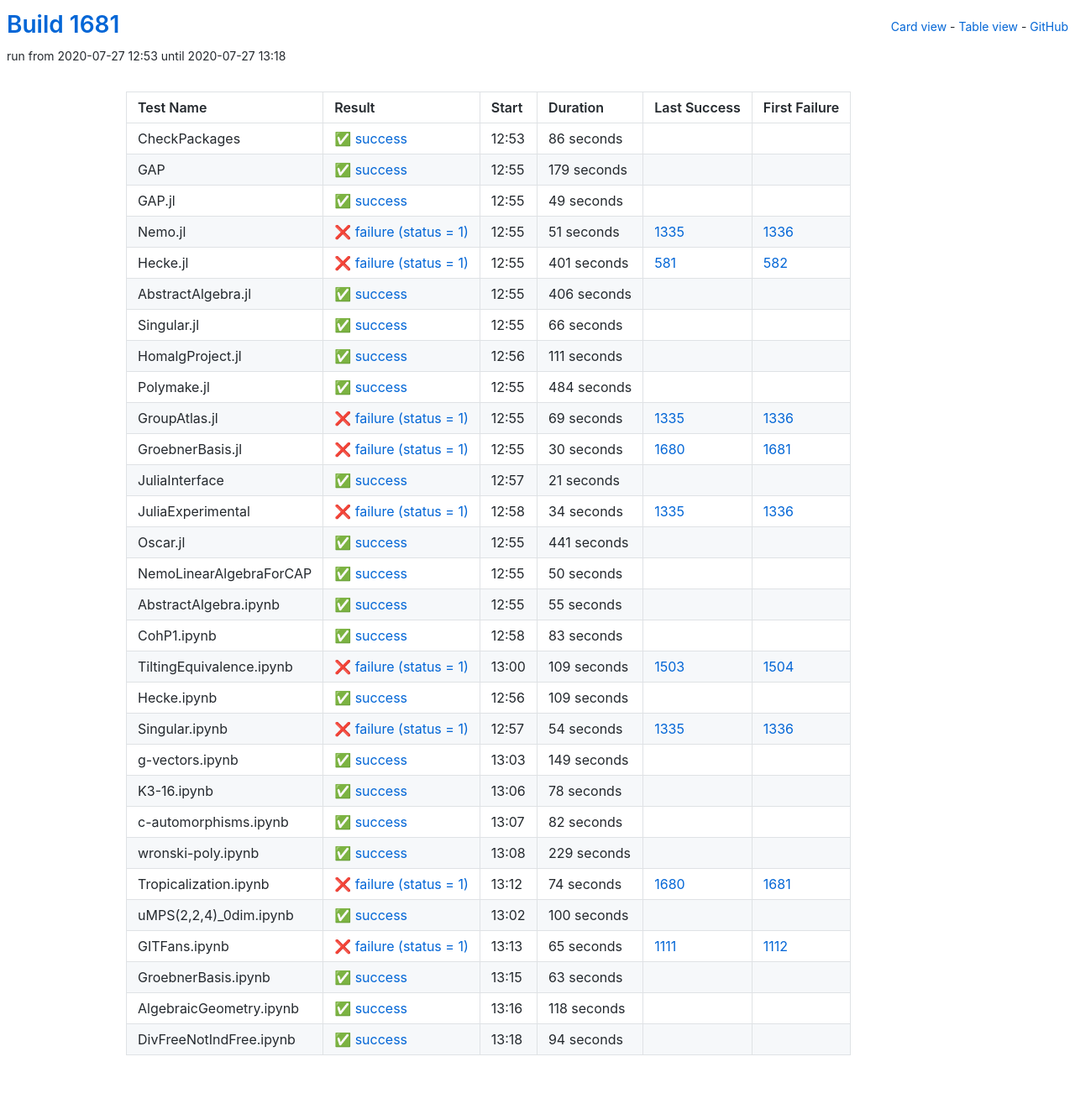
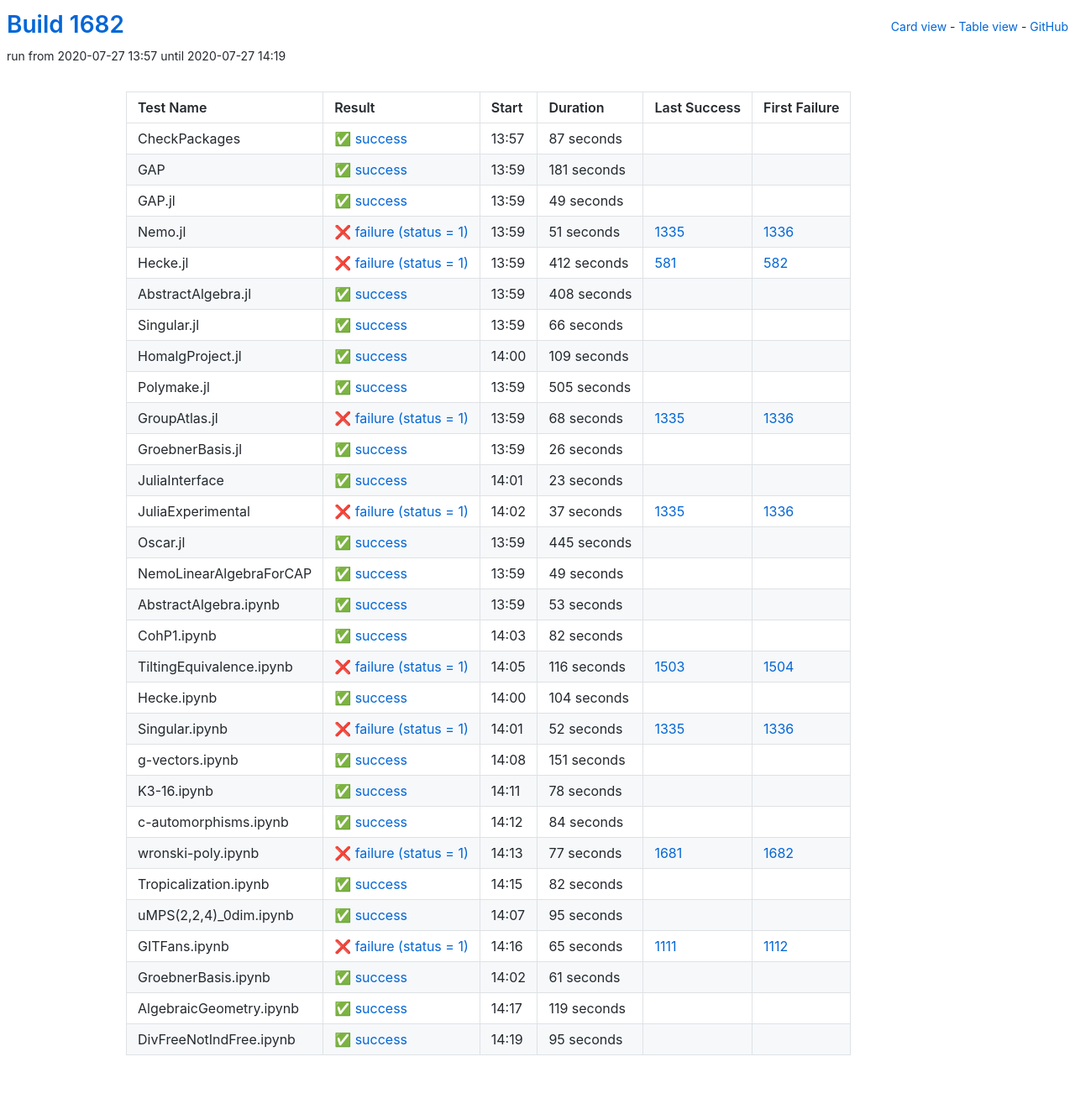
Before and after one commit to oscar-system/oscar-ci-status-1.4, a Jekyll site: the page built from table.html, in a window 1280 px wide. Shown: the whole page at 84% size. Built offline with Jekyll 4.4.1, drawn with Linux system fonts in a browser that asks for light colours.

Commit message:
Build #1682

```diff
--- a/_data/ci.yml
+++ b/_data/ci.yml
@@ -1,6 +1,6 @@
 ---
-build: 1681
-build_url: https://oscarci.mathematik.uni-kl.de/job/oscar-julia-1.4/1681/
+build: 1682
+build_url: https://oscarci.mathematik.uni-kl.de/job/oscar-julia-1.4/1682/
 job: oscar-julia-1.4
 organization: oscar-system
 repo: oscar-ci-status-1.4
@@ -8,32 +8,32 @@ repourl: https://github.com/oscar-system/oscar-ci-status-1.4
 tests:
 - name: CheckPackages
   id: checkpackages
-  log: https://oscarci.mathematik.uni-kl.de/job/oscar-julia-1.4/1681/artifact/logs/build-1681/CheckPackages.log
-  start: 2020-07-27 12:53
+  log: https://oscarci.mathematik.uni-kl.de/job/oscar-julia-1.4/1682/artifact/logs/build-1682/CheckPackages.log
+  start: 2020-07-27 13:57
   success: true
   exitcode: 0
   status: success
-  duration: 86
+  duration: 87
   last_success: false
   last_success_url:
   first_failure: false
   first_failure_url:
 - name: GAP
   id: gap
-  log: https://oscarci.mathematik.uni-kl.de/job/oscar-julia-1.4/1681/artifact/logs/build-1681/GAP.log
-  start: 2020-07-27 12:55
+  log: https://oscarci.mathematik.uni-kl.de/job/oscar-julia-1.4/1682/artifact/logs/build-1682/GAP.log
+  start: 2020-07-27 13:59
   success: true
   exitcode: 0
   status: success
-  duration: 179
+  duration: 181
   last_success: false
   last_success_url:
   first_failure: false
   first_failure_url:
 - name: GAP.jl
   id: gap-jl
-  log: https://oscarci.mathematik.uni-kl.de/job/oscar-julia-1.4/1681/artifact/logs/build-1681/GAP.jl.log
-  start: 2020-07-27 12:55
+  log: https://oscarci.mathematik.uni-kl.de/job/oscar-julia-1.4/1682/artifact/logs/build-1682/GAP.jl.log
+  start: 2020-07-27 13:59
   success: true
   exitcode: 0
   status: success
@@ -44,8 +44,8 @@ tests:
   first_failure_url:
 - name: Nemo.jl
   id: nemo-jl
-  log: https://oscarci.mathematik.uni-kl.de/job/oscar-julia-1.4/1681/artifact/logs/build-1681/Nemo.jl.log
-  start: 2020-07-27 12:55
+  log: https://oscarci.mathematik.uni-kl.de/job/oscar-julia-1.4/1682/artifact/logs/build-1682/Nemo.jl.log
+  start: 2020-07-27 13:59
   success: false
   exitcode: 1
   status: failure
@@ -56,32 +56,32 @@ tests:
   first_failure_url: https://oscarci.mathematik.uni-kl.de/job/oscar-julia-1.4/1336/
 - name: Hecke.jl
   id: hecke-jl
-  log: https://oscarci.mathematik.uni-kl.de/job/oscar-julia-1.4/1681/artifact/logs/build-1681/Hecke.jl.log
-  start: 2020-07-27 12:55
+  log: https://oscarci.mathematik.uni-kl.de/job/oscar-julia-1.4/1682/artifact/logs/build-1682/Hecke.jl.log
+  start: 2020-07-27 13:59
   success: false
   exitcode: 1
   status: failure
-  duration: 401
+  duration: 412
   last_success: 581
   last_success_url: https://oscarci.mathematik.uni-kl.de/job/oscar-julia-1.4/581/
   first_failure: 582
   first_failure_url: https://oscarci.mathematik.uni-kl.de/job/oscar-julia-1.4/582/
 - name: AbstractAlgebra.jl
   id: abstractalgebra-jl
-  log: https://oscarci.mathematik.uni-kl.de/job/oscar-julia-1.4/1681/artifact/logs/build-1681/AbstractAlgebra.jl.log
-  start: 2020-07-27 12:55
+  log: https://oscarci.mathematik.uni-kl.de/job/oscar-julia-1.4/1682/artifact/logs/build-1682/AbstractAlgebra.jl.log
+  start: 2020-07-27 13:59
   success: true
   exitcode: 0
   status: success
-  duration: 406
+  duration: 408
   last_success: false
   last_success_url:
   first_failure: false
   first_failure_url:
 - name: Singular.jl
   id: singular-jl
-  log: https://oscarci.mathematik.uni-kl.de/job/oscar-julia-1.4/1681/artifact/logs/build-1681/Singular.jl.log
-  start: 2020-07-27 12:55
+  log: https://oscarci.mathematik.uni-kl.de/job/oscar-julia-1.4/1682/artifact/logs/build-1682/Singular.jl.log
+  start: 2020-07-27 13:59
   success: true
   exitcode: 0
   status: success
@@ -92,140 +92,8 @@ tests:
   first_failure_url:
 - name: HomalgProject.jl
   id: homalgproject-jl
-  log: https://oscarci.mathematik.uni-kl.de/job/oscar-julia-1.4/1681/artifact/logs/build-1681/HomalgProject.jl.log
-  start: 2020-07-27 12:56
-  success: true
-  exitcode: 0
-  status: success
-  duration: 111
-  last_success: false
-  last_success_url:
-  first_failure: false
-  first_failure_url:
-- name: Polymake.jl
-  id: polymake-jl
-  log: https://oscarci.mathematik.uni-kl.de/job/oscar-julia-1.4/1681/artifact/logs/build-1681/Polymake.jl.log
-  start: 2020-07-27 12:55
-  success: true
-  exitcode: 0
-  status: success
-  duration: 484
-  last_success: false
-  last_success_url:
-  first_failure: false
-  first_failure_url:
-- name: GroupAtlas.jl
-  id: groupatlas-jl
-  log: https://oscarci.mathematik.uni-kl.de/job/oscar-julia-1.4/1681/artifact/logs/build-1681/GroupAtlas.jl.log
-  start: 2020-07-27 12:55
-  success: false
-  exitcode: 1
-  status: failure
-  duration: 69
-  last_success: 1335
-  last_success_url: https://oscarci.mathematik.uni-kl.de/job/oscar-julia-1.4/1335/
-  first_failure: 1336
-  first_failure_url: https://oscarci.mathematik.uni-kl.de/job/oscar-julia-1.4/1336/
-- name: GroebnerBasis.jl
-  id: groebnerbasis-jl
-  log: https://oscarci.mathematik.uni-kl.de/job/oscar-julia-1.4/1681/artifact/logs/build-1681/GroebnerBasis.jl.log
-  start: 2020-07-27 12:55
-  success: false
-  exitcode: 1
-  status: failure
-  duration: 30
-  last_success: 1680
-  last_success_url: https://oscarci.mathematik.uni-kl.de/job/oscar-julia-1.4/1680/
-  first_failure: 1681
-  first_failure_url: https://oscarci.mathematik.uni-kl.de/job/oscar-julia-1.4/1681/
-- name: JuliaInterface
-  id: juliainterface
-  log: https://oscarci.mathematik.uni-kl.de/job/oscar-julia-1.4/1681/artifact/logs/build-1681/JuliaInterface.log
-  start: 2020-07-27 12:57
-  success: true
-  exitcode: 0
-  status: success
-  duration: 21
-  last_success: false
-  last_success_url:
-  first_failure: false
-  first_failure_url:
-- name: JuliaExperimental
-  id: juliaexperimental
-  log: https://oscarci.mathematik.uni-kl.de/job/oscar-julia-1.4/1681/artifact/logs/build-1681/JuliaExperimental.log
-  start: 2020-07-27 12:58
-  success: false
-  exitcode: 1
-  status: failure
-  duration: 34
-  last_success: 1335
-  last_success_url: https://oscarci.mathematik.uni-kl.de/job/oscar-julia-1.4/1335/
-  first_failure: 1336
-  first_failure_url: https://oscarci.mathematik.uni-kl.de/job/oscar-julia-1.4/1336/
-- name: Oscar.jl
-  id: oscar-jl
-  log: https://oscarci.mathematik.uni-kl.de/job/oscar-julia-1.4/1681/artifact/logs/build-1681/Oscar.jl.log
-  start: 2020-07-27 12:55
-  success: true
-  exitcode: 0
-  status: success
-  duration: 441
-  last_success: false
-  last_success_url:
-  first_failure: false
-  first_failure_url:
-- name: NemoLinearAlgebraForCAP
-  id: nemolinearalgebraforcap
-  log: https://oscarci.mathematik.uni-kl.de/job/oscar-julia-1.4/1681/artifact/logs/build-1681/NemoLinearAlgebraForCAP.log
-  start: 2020-07-27 12:55
-  success: true
-  exitcode: 0
-  status: success
-  duration: 50
-  last_success: false
-  last_success_url:
-  first_failure: false
-  first_failure_url:
-- name: AbstractAlgebra.ipynb
-  id: abstractalgebra-ipynb
-  log: https://oscarci.mathematik.uni-kl.de/job/oscar-julia-1.4/1681/artifact/logs/build-1681/AbstractAlgebra.ipynb.log
-  start: 2020-07-27 12:55
-  success: true
-  exitcode: 0
-  status: success
-  duration: 55
-  last_success: false
-  last_success_url:
-  first_failure: false
-  first_failure_url:
-- name: CohP1.ipynb
-  id: cohp1-ipynb
-  log: https://oscarci.mathematik.uni-kl.de/job/oscar-julia-1.4/1681/artifact/logs/build-1681/CohP1.ipynb.log
-  start: 2020-07-27 12:58
-  success: true
-  exitcode: 0
-  status: success
-  duration: 83
-  last_success: false
-  last_success_url:
-  first_failure: false
-  first_failure_url:
-- name: TiltingEquivalence.ipynb
-  id: tiltingequivalence-ipynb
-  log: https://oscarci.mathematik.uni-kl.de/job/oscar-julia-1.4/1681/artifact/logs/build-1681/TiltingEquivalence.ipynb.log
-  start: 2020-07-27 13:00
-  success: false
-  exitcode: 1
-  status: failure
-  duration: 109
-  last_success: 1503
-  last_success_url: https://oscarci.mathematik.uni-kl.de/job/oscar-julia-1.4/1503/
-  first_failure: 1504
-  first_failure_url: https://oscarci.mathematik.uni-kl.de/job/oscar-julia-1.4/1504/
-- name: Hecke.ipynb
-  id: hecke-ipynb
-  log: https://oscarci.mathematik.uni-kl.de/job/oscar-julia-1.4/1681/artifact/logs/build-1681/Hecke.ipynb.log
-  start: 2020-07-27 12:56
+  log: https://oscarci.mathematik.uni-kl.de/job/oscar-julia-1.4/1682/artifact/logs/build-1682/HomalgProject.jl.log
+  start: 2020-07-27 14:00
   success: true
   exitcode: 0
   status: success
@@ -234,34 +102,166 @@ tests:
   last_success_url:
   first_failure: false
   first_failure_url:
-- name: Singular.ipynb
-  id: singular-ipynb
-  log: https://oscarci.mathematik.uni-kl.de/job/oscar-julia-1.4/1681/artifact/logs/build-1681/Singular.ipynb.log
-  start: 2020-07-27 12:57
+- name: Polymake.jl
+  id: polymake-jl
+  log: https://oscarci.mathematik.uni-kl.de/job/oscar-julia-1.4/1682/artifact/logs/build-1682/Polymake.jl.log
+  start: 2020-07-27 13:59
+  success: true
+  exitcode: 0
+  status: success
+  duration: 505
+  last_success: false
+  last_success_url:
+  first_failure: false
+  first_failure_url:
+- name: GroupAtlas.jl
+  id: groupatlas-jl
+  log: https://oscarci.mathematik.uni-kl.de/job/oscar-julia-1.4/1682/artifact/logs/build-1682/GroupAtlas.jl.log
+  start: 2020-07-27 13:59
   success: false
   exitcode: 1
   status: failure
-  duration: 54
+  duration: 68
+  last_success: 1335
+  last_success_url: https://oscarci.mathematik.uni-kl.de/job/oscar-julia-1.4/1335/
+  first_failure: 1336
+  first_failure_url: https://oscarci.mathematik.uni-kl.de/job/oscar-julia-1.4/1336/
+- name: GroebnerBasis.jl
+  id: groebnerbasis-jl
+  log: https://oscarci.mathematik.uni-kl.de/job/oscar-julia-1.4/1682/artifact/logs/build-1682/GroebnerBasis.jl.log
+  start: 2020-07-27 13:59
+  success: true
+  exitcode: 0
+  status: success
+  duration: 26
+  last_success: false
+  last_success_url:
+  first_failure: false
+  first_failure_url:
+- name: JuliaInterface
+  id: juliainterface
+  log: https://oscarci.mathematik.uni-kl.de/job/oscar-julia-1.4/1682/artifact/logs/build-1682/JuliaInterface.log
+  start: 2020-07-27 14:01
+  success: true
+  exitcode: 0
+  status: success
+  duration: 23
+  last_success: false
+  last_success_url:
+  first_failure: false
+  first_failure_url:
+- name: JuliaExperimental
+  id: juliaexperimental
+  log: https://oscarci.mathematik.uni-kl.de/job/oscar-julia-1.4/1682/artifact/logs/build-1682/JuliaExperimental.log
+  start: 2020-07-27 14:02
+  success: false
+  exitcode: 1
+  status: failure
+  duration: 37
+  last_success: 1335
+  last_success_url: https://oscarci.mathematik.uni-kl.de/job/oscar-julia-1.4/1335/
+  first_failure: 1336
+  first_failure_url: https://oscarci.mathematik.uni-kl.de/job/oscar-julia-1.4/1336/
+- name: Oscar.jl
+  id: oscar-jl
+  log: https://oscarci.mathematik.uni-kl.de/job/oscar-julia-1.4/1682/artifact/logs/build-1682/Oscar.jl.log
+  start: 2020-07-27 13:59
+  success: true
+  exitcode: 0
+  status: success
+  duration: 445
+  last_success: false
+  last_success_url:
+  first_failure: false
+  first_failure_url:
+- name: NemoLinearAlgebraForCAP
+  id: nemolinearalgebraforcap
+  log: https://oscarci.mathematik.uni-kl.de/job/oscar-julia-1.4/1682/artifact/logs/build-1682/NemoLinearAlgebraForCAP.log
+  start: 2020-07-27 13:59
+  success: true
+  exitcode: 0
+  status: success
+  duration: 49
+  last_success: false
+  last_success_url:
+  first_failure: false
+  first_failure_url:
+- name: AbstractAlgebra.ipynb
+  id: abstractalgebra-ipynb
+  log: https://oscarci.mathematik.uni-kl.de/job/oscar-julia-1.4/1682/artifact/logs/build-1682/AbstractAlgebra.ipynb.log
+  start: 2020-07-27 13:59
+  success: true
+  exitcode: 0
+  status: success
+  duration: 53
+  last_success: false
+  last_success_url:
+  first_failure: false
+  first_failure_url:
+- name: CohP1.ipynb
+  id: cohp1-ipynb
+  log: https://oscarci.mathematik.uni-kl.de/job/oscar-julia-1.4/1682/artifact/logs/build-1682/CohP1.ipynb.log
+  start: 2020-07-27 14:03
+  success: true
+  exitcode: 0
+  status: success
+  duration: 82
+  last_success: false
+  last_success_url:
+  first_failure: false
+  first_failure_url:
+- name: TiltingEquivalence.ipynb
+  id: tiltingequivalence-ipynb
+  log: https://oscarci.mathematik.uni-kl.de/job/oscar-julia-1.4/1682/artifact/logs/build-1682/TiltingEquivalence.ipynb.log
+  start: 2020-07-27 14:05
+  success: false
+  exitcode: 1
+  status: failure
+  duration: 116
+  last_success: 1503
+  last_success_url: https://oscarci.mathematik.uni-kl.de/job/oscar-julia-1.4/1503/
+  first_failure: 1504
+  first_failure_url: https://oscarci.mathematik.uni-kl.de/job/oscar-julia-1.4/1504/
+- name: Hecke.ipynb
+  id: hecke-ipynb
+  log: https://oscarci.mathematik.uni-kl.de/job/oscar-julia-1.4/1682/artifact/logs/build-1682/Hecke.ipynb.log
+  start: 2020-07-27 14:00
+  success: true
+  exitcode: 0
+  status: success
+  duration: 104
+  last_success: false
+  last_success_url:
+  first_failure: false
+  first_failure_url:
+- name: Singular.ipynb
+  id: singular-ipynb
+  log: https://oscarci.mathematik.uni-kl.de/job/oscar-julia-1.4/1682/artifact/logs/build-1682/Singular.ipynb.log
+  start: 2020-07-27 14:01
+  success: false
+  exitcode: 1
+  status: failure
+  duration: 52
   last_success: 1335
   last_success_url: https://oscarci.mathematik.uni-kl.de/job/oscar-julia-1.4/1335/
   first_failure: 1336
   first_failure_url: https://oscarci.mathematik.uni-kl.de/job/oscar-julia-1.4/1336/
 - name: g-vectors.ipynb
   id: g-vectors-ipynb
-  log: https://oscarci.mathematik.uni-kl.de/job/oscar-julia-1.4/1681/artifact/logs/build-1681/g-vectors.ipynb.log
-  start: 2020-07-27 13:03
+  log: https://oscarci.mathematik.uni-kl.de/job/oscar-julia-1.4/1682/artifact/logs/build-1682/g-vectors.ipynb.log
+  start: 2020-07-27 14:08
   success: true
   exitcode: 0
   status: success
-  duration: 149
+  duration: 151
   last_success: false
   last_success_url:
   first_failure: false
   first_failure_url:
 - name: K3-16.ipynb
   id: k3-16-ipynb
-  log: https://oscarci.mathematik.uni-kl.de/job/oscar-julia-1.4/1681/artifact/logs/build-1681/K3-16.ipynb.log
-  start: 2020-07-27 13:06
+  log: https://oscarci.mathematik.uni-kl.de/job/oscar-julia-1.4/1682/artifact/logs/build-1682/K3-16.ipynb.log
+  start: 2020-07-27 14:11
   success: true
   exitcode: 0
   status: success
@@ -272,8 +272,32 @@ tests:
   first_failure_url:
 - name: c-automorphisms.ipynb
   id: c-automorphisms-ipynb
-  log: https://oscarci.mathematik.uni-kl.de/job/oscar-julia-1.4/1681/artifact/logs/build-1681/c-automorphisms.ipynb.log
-  start: 2020-07-27 13:07
+  log: https://oscarci.mathematik.uni-kl.de/job/oscar-julia-1.4/1682/artifact/logs/build-1682/c-automorphisms.ipynb.log
+  start: 2020-07-27 14:12
+  success: true
+  exitcode: 0
+  status: success
+  duration: 84
+  last_success: false
+  last_success_url:
+  first_failure: false
+  first_failure_url:
+- name: wronski-poly.ipynb
+  id: wronski-poly-ipynb
+  log: https://oscarci.mathematik.uni-kl.de/job/oscar-julia-1.4/1682/artifact/logs/build-1682/wronski-poly.ipynb.log
+  start: 2020-07-27 14:13
+  success: false
+  exitcode: 1
+  status: failure
+  duration: 77
+  last_success: 1681
+  last_success_url: https://oscarci.mathematik.uni-kl.de/job/oscar-julia-1.4/1681/
+  first_failure: 1682
+  first_failure_url: https://oscarci.mathematik.uni-kl.de/job/oscar-julia-1.4/1682/
+- name: Tropicalization.ipynb
+  id: tropicalization-ipynb
+  log: https://oscarci.mathematik.uni-kl.de/job/oscar-julia-1.4/1682/artifact/logs/build-1682/Tropicalization.ipynb.log
+  start: 2020-07-27 14:15
   success: true
   exitcode: 0
   status: success
@@ -282,46 +306,22 @@ tests:
   last_success_url:
   first_failure: false
   first_failure_url:
-- name: wronski-poly.ipynb
-  id: wronski-poly-ipynb
-  log: https://oscarci.mathematik.uni-kl.de/job/oscar-julia-1.4/1681/artifact/logs/build-1681/wronski-poly.ipynb.log
-  start: 2020-07-27 13:08
+- name: uMPS(2,2,4)_0dim.ipynb
+  id: umps-2-2-4-0dim-ipynb
+  log: https://oscarci.mathematik.uni-kl.de/job/oscar-julia-1.4/1682/artifact/logs/build-1682/uMPS-2-2-4-_0dim.ipynb.log
+  start: 2020-07-27 14:07
   success: true
   exitcode: 0
   status: success
-  duration: 229
-  last_success: false
-  last_success_url:
-  first_failure: false
-  first_failure_url:
-- name: Tropicalization.ipynb
-  id: tropicalization-ipynb
-  log: https://oscarci.mathematik.uni-kl.de/job/oscar-julia-1.4/1681/artifact/logs/build-1681/Tropicalization.ipynb.log
-  start: 2020-07-27 13:12
-  success: false
-  exitcode: 1
-  status: failure
-  duration: 74
-  last_success: 1680
-  last_success_url: https://oscarci.mathematik.uni-kl.de/job/oscar-julia-1.4/1680/
-  first_failure: 1681
-  first_failure_url: https://oscarci.mathematik.uni-kl.de/job/oscar-julia-1.4/1681/
-- name: uMPS(2,2,4)_0dim.ipynb
-  id: umps-2-2-4-0dim-ipynb
-  log: https://oscarci.mathematik.uni-kl.de/job/oscar-julia-1.4/1681/artifact/logs/build-1681/uMPS-2-2-4-_0dim.ipynb.log
-  start: 2020-07-27 13:02
-  success: true
-  exitcode: 0
-  status: success
-  duration: 100
+  duration: 95
   last_success: false
   last_success_url:
   first_failure: false
   first_failure_url:
 - name: GITFans.ipynb
   id: gitfans-ipynb
-  log: https://oscarci.mathematik.uni-kl.de/job/oscar-julia-1.4/1681/artifact/logs/build-1681/GITFans.ipynb.log
-  start: 2020-07-27 13:13
+  log: https://oscarci.mathematik.uni-kl.de/job/oscar-julia-1.4/1682/artifact/logs/build-1682/GITFans.ipynb.log
+  start: 2020-07-27 14:16
   success: false
   exitcode: 1
   status: failure
@@ -332,36 +332,36 @@ tests:
   first_failure_url: https://oscarci.mathematik.uni-kl.de/job/oscar-julia-1.4/1112/
 - name: GroebnerBasis.ipynb
   id: groebnerbasis-ipynb
-  log: https://oscarci.mathematik.uni-kl.de/job/oscar-julia-1.4/1681/artifact/logs/build-1681/GroebnerBasis.ipynb.log
-  start: 2020-07-27 13:15
+  log: https://oscarci.mathematik.uni-kl.de/job/oscar-julia-1.4/1682/artifact/logs/build-1682/GroebnerBasis.ipynb.log
+  start: 2020-07-27 14:02
   success: true
   exitcode: 0
   status: success
-  duration: 63
+  duration: 61
   last_success: false
   last_success_url:
   first_failure: false
   first_failure_url:
 - name: AlgebraicGeometry.ipynb
   id: algebraicgeometry-ipynb
-  log: https://oscarci.mathematik.uni-kl.de/job/oscar-julia-1.4/1681/artifact/logs/build-1681/AlgebraicGeometry.ipynb.log
-  start: 2020-07-27 13:16
+  log: https://oscarci.mathematik.uni-kl.de/job/oscar-julia-1.4/1682/artifact/logs/build-1682/AlgebraicGeometry.ipynb.log
+  start: 2020-07-27 14:17
   success: true
   exitcode: 0
   status: success
-  duration: 118
+  duration: 119
   last_success: false
   last_success_url:
   first_failure: false
   first_failure_url:
 - name: DivFreeNotIndFree.ipynb
   id: divfreenotindfree-ipynb
-  log: https://oscarci.mathematik.uni-kl.de/job/oscar-julia-1.4/1681/artifact/logs/build-1681/DivFreeNotIndFree.ipynb.log
-  start: 2020-07-27 13:18
+  log: https://oscarci.mathematik.uni-kl.de/job/oscar-julia-1.4/1682/artifact/logs/build-1682/DivFreeNotIndFree.ipynb.log
+  start: 2020-07-27 14:19
   success: true
   exitcode: 0
   status: success
-  duration: 94
+  duration: 95
   last_success: false
   last_success_url:
   first_failure: false
```
Also changed, not shown: README.md.
